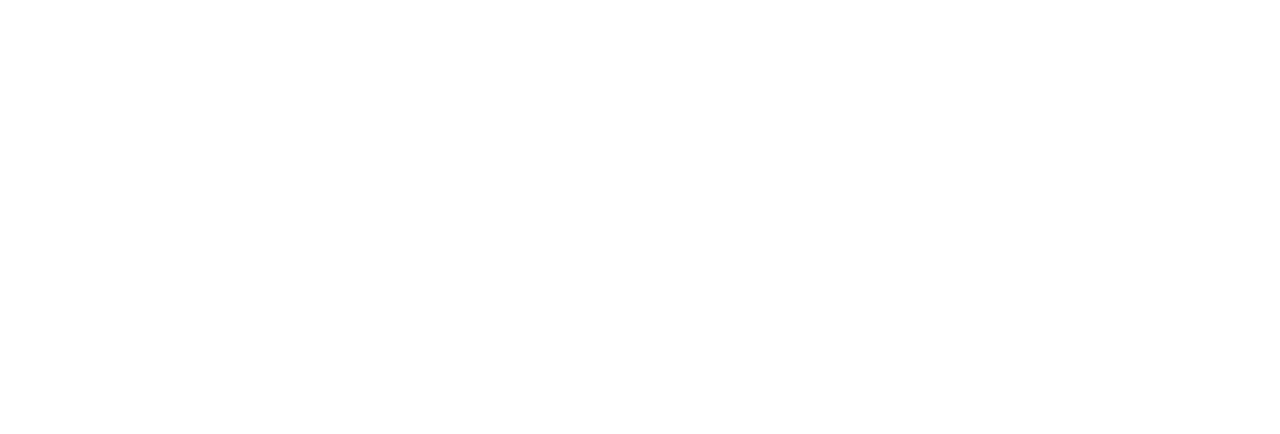
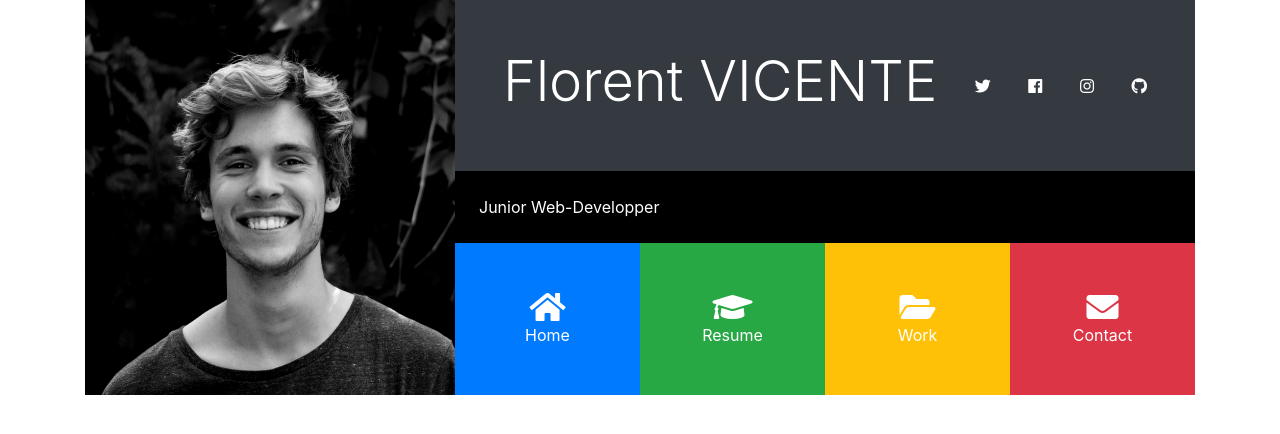
Before and after one commit to Aemonicus/Grid-Portfolio, a plain HTML site: page index.html in a window 1280 px wide. Drawn offline with nearby package versions, Linux system fonts and the light colour scheme.

Commit message:
End Main Header

```diff
--- a/css/style.css
+++ b/css/style.css
@@ -0,0 +1,29 @@
+#main-header img {
+   width: 100%;
+   height: 100%;
+}
+
+.bg-black {
+   color: white;
+   background: black;
+}
+
+#main-header .port-item {
+   width: 30%;
+}
+
+#main-header .port-item:hover {
+   opacity: 0.8;
+   cursor: pointer;
+}
+
+
+
+
+
+
+@media(min-width: 1199px) {
+   .port-item {
+      padding: 3em !important;
+   }
+}
--- a/index.html
+++ b/index.html
@@ -14,7 +14,68 @@
 </head>
 
 <body>
-  <!-- START HERE -->
+
+   <div class="container">
+      <header id="main-header">
+         <div class="row no-gutters">
+            <div class="col-lg-4 col-md-5">
+               <img src="img/person1.jpg" alt="">
+            </div>
+            <div class="col-lg-8 col-md-7">
+               <div class="d-flex flex-column">
+                  <div class="p-5 bg-dark text-white">
+                     <div class="d-flex flex-row justify-content-between align-items-center">
+                        <h1 class="display-4"> Florent VICENTE</h1>
+                        <div class="d-none d-md-block">
+                           <a href="http://twitter.com" class="text-white">
+                              <i class="fab fa-twitter"></i>
+                           </a>
+                        </div>
+                        <div>
+                           <a href="http://facebook.com" class="text-white">
+                              <i class="fab fa-facebook"></i>
+                           </a>
+                        </div>
+                        <div>
+                           <a href="http://instagram.com" class="text-white">
+                              <i class="fab fa-instagram"></i>
+                           </a>
+                        </div>
+                        <div>
+                           <a href="http://github.com" class="text-white">
+                              <i class="fab fa-github"></i>
+                           </a>
+                        </div>
+                     </div>
+                  </div>
+                  <div class="p-4 bg-black">
+                     Junior Web-Developper
+                  </div>
+                  <div>
+                     <div class="d-flex flex-row text-white align-items-stretch text-center">
+                        <div class="port-item p-4 bg-primary" data-toggle="collapse" data-target="#home">
+                           <i class="fas fa-home fa-2x d-block"></i>
+                           <span class="d-none d-sm-block">Home</span>
+                        </div>
+                        <div class="port-item p-4 bg-success" data-toggle="collapse" data-target="#resume">
+                           <i class="fas fa-graduation-cap fa-2x d-block"></i>
+                           <span class="d-none d-sm-block">Resume</span>
+                        </div>
+                        <div class="port-item p-4 bg-warning" data-toggle="collapse" data-target="#work">
+                           <i class="fas fa-folder-open fa-2x d-block"></i>
+                           <span class="d-none d-sm-block">Work</span>
+                        </div>
+                        <div class="port-item p-4 bg-danger" data-toggle="collapse" data-target="#contact">
+                           <i class="fas fa-envelope fa-2x d-block"></i>
+                           <span class="d-none d-sm-block">Contact</span>
+                        </div>
+                     </div>
+                  </div>
+               </div>
+            </div>
+         </div>
+      </header>
+   </div>
 
 
   <script src="http://code.jquery.com/jquery-3.3.1.min.js" integrity="sha256-FgpCb/KJQlLNfOu91ta32o/NMZxltwRo8QtmkMRdAu8="
```
